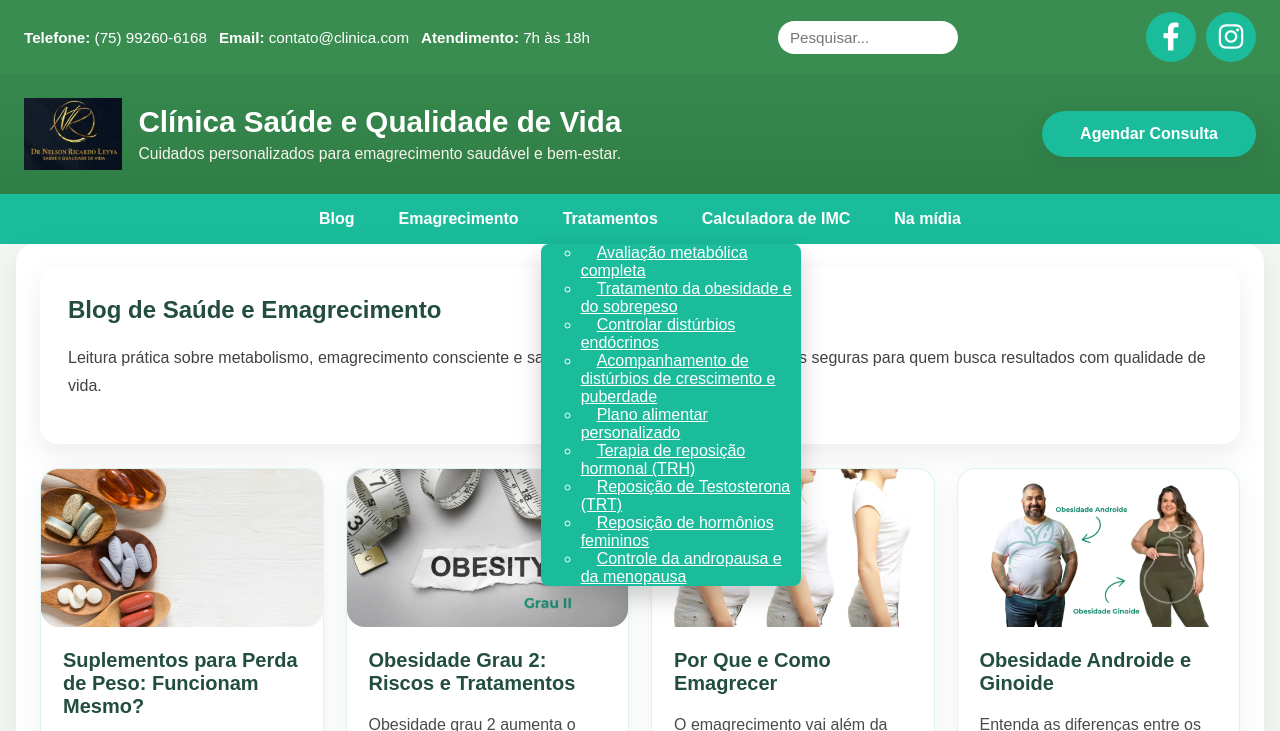
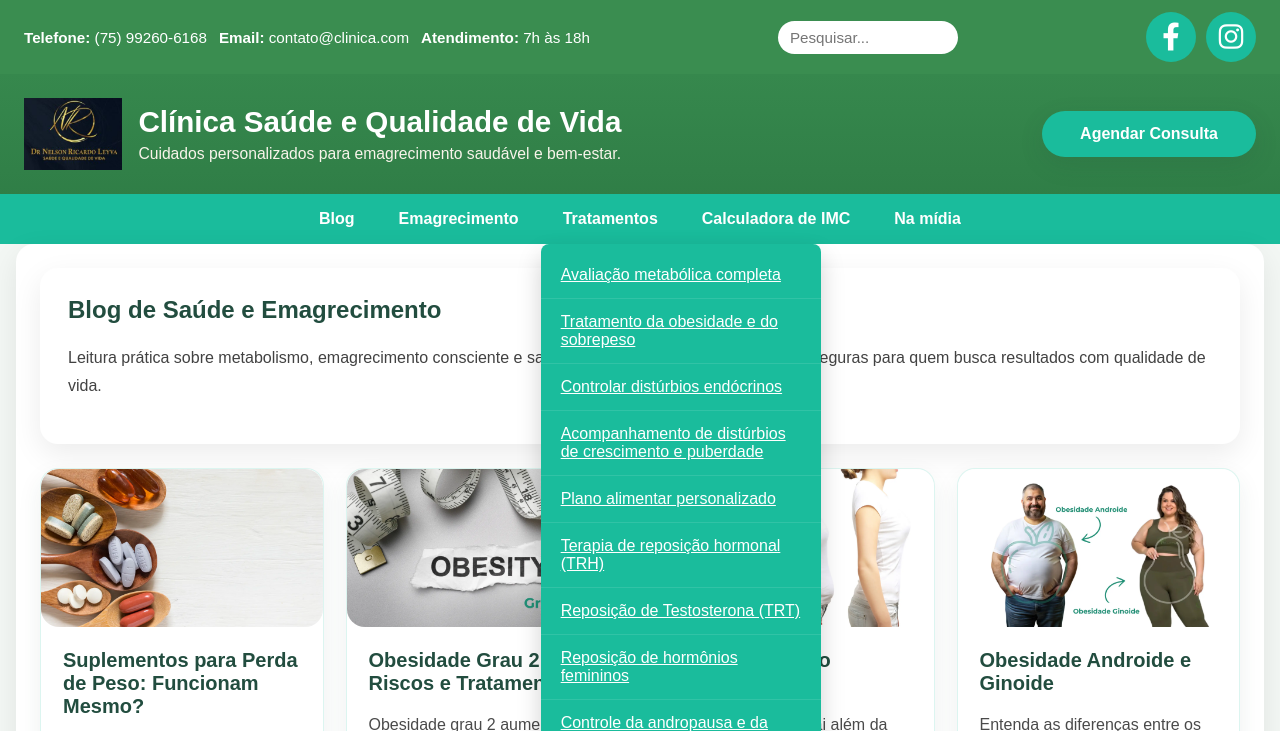
Before and after one commit to donald-cintado/ClinicaNelson, a plain HTML site: page blog.html in a window 1280 px wide. Both pictures are taken after a click on the link "Tratamentos". Shown: the top 731 px of the page. Drawn offline with Linux system fonts and the light colour scheme.

Commit message:
melhorando menu dropdown tratamentos

```diff
--- a/Style.css
+++ b/Style.css
@@ -194,18 +194,30 @@
   position: absolute;
   top: 100%;
   left: 0;
-  min-width: 220px;
+  min-width: 280px;
   background-color: var(--brand);
   box-shadow: 0 12px 24px rgba(0, 0, 0, 0.18);
   border-radius: 8px;
   overflow: hidden;
   z-index: 10;
+  padding: 8px 0;
+  opacity: 0;
+  transform: translateY(-10px);
+  transition:
+    opacity 0.3s ease,
+    transform 0.3s ease;
 }
 
 .dropdown-content li a {
-  padding: 12px 16px;
+  padding: 14px 20px;
   color: #fff;
   font-weight: 500;
+  display: block;
+  border-bottom: 1px solid rgba(255, 255, 255, 0.1);
+}
+
+.dropdown-content li:last-child a {
+  border-bottom: none;
 }
 
 .dropdown-content li a:hover {
@@ -216,6 +228,8 @@
 .dropdown:hover .dropdown-content,
 .dropdown:focus-within .dropdown-content {
   display: block;
+  opacity: 1;
+  transform: translateY(0);
 }
 
 main:not(.content) {
```
